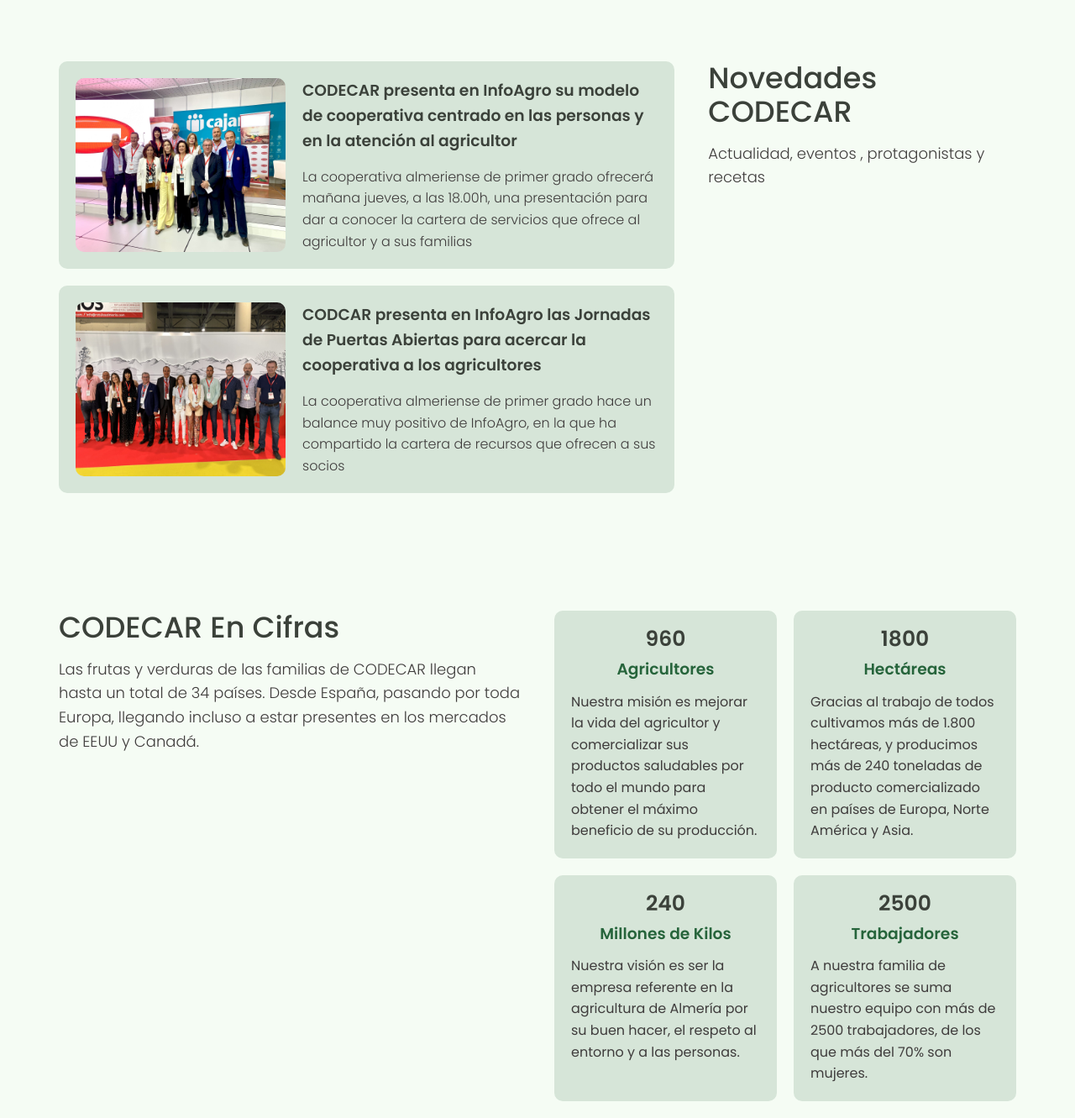
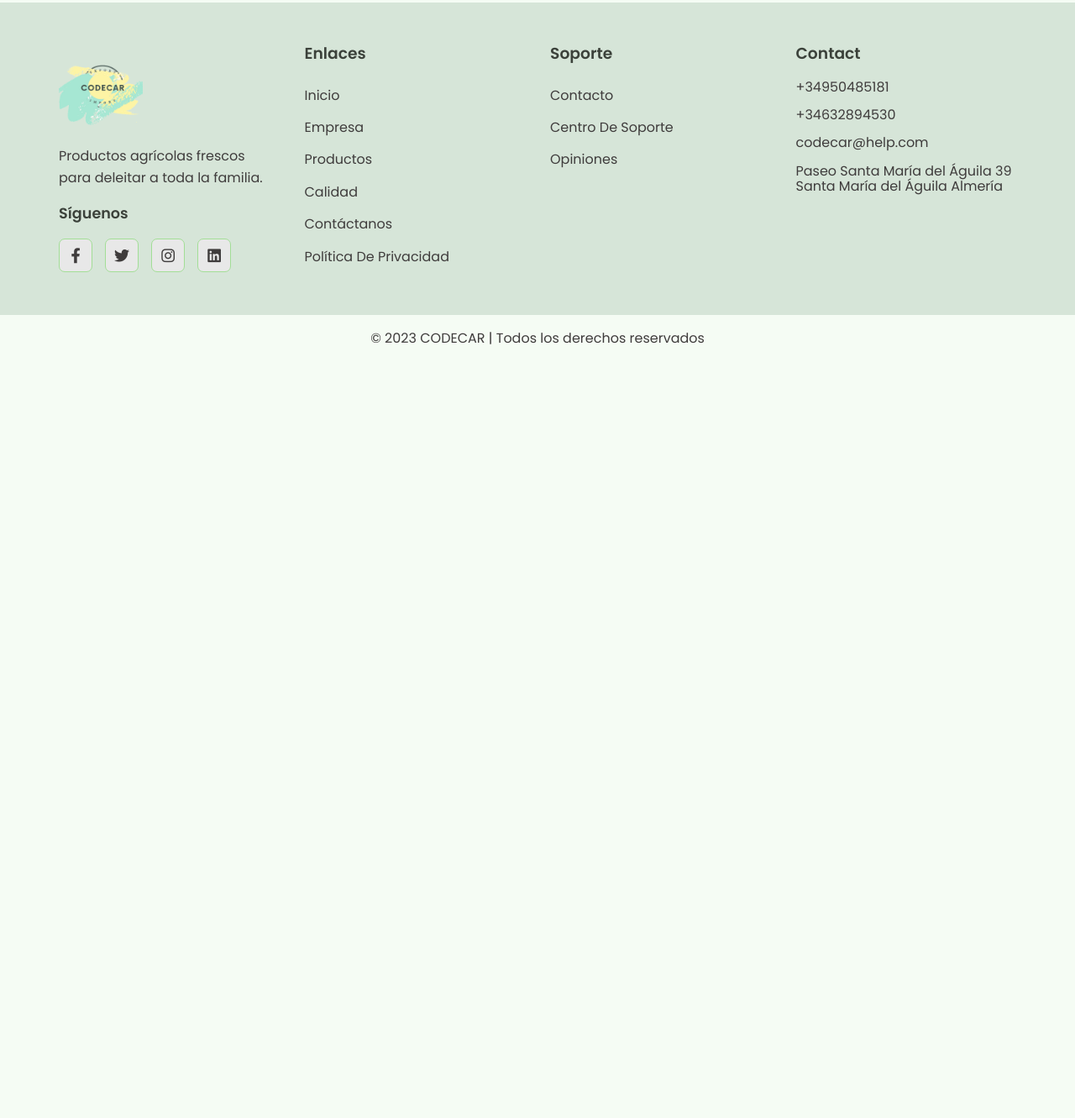
Before and after one commit to MajidALILOUCH/codecar, a plain HTML site: page index.html in a window 1280 px wide. Shown: the part 2169-3500 px from the top of the page at 84% size. After the commit the page ends 2600 px from the top, so only its background shows below. Drawn offline with nearby package versions, Linux system fonts and the light colour scheme.

Commit message:
Update index.html

```diff
--- a/index.html
+++ b/index.html
@@ -161,101 +161,6 @@
       </div>
     </div>
     <!-- end discount -->
-    <!-- start event -->
-    <div class="event" data-aos="fade-up">
-      <div class="container">
-        <div class="events">
-          <div class="box">
-            <img src="images/event-1.jpg" alt="img" />
-            <div class="text">
-              <h3>
-                CODECAR presenta en InfoAgro su modelo de cooperativa centrado
-                en las personas y en la atención al agricultor
-              </h3>
-              <p>
-                La cooperativa almeriense de primer grado ofrecerá mañana
-                jueves, a las 18.00h, una presentación para dar a conocer la
-                cartera de servicios que ofrece al agricultor y a sus familias
-              </p>
-            </div>
-          </div>
-          <div class="box">
-            <img src="images/event-2.jpg" alt="img" />
-            <div class="text">
-              <h3>
-                CODCAR presenta en InfoAgro las Jornadas de Puertas Abiertas
-                para acercar la cooperativa a los agricultores
-              </h3>
-              <p>
-                La cooperativa almeriense de primer grado hace un balance muy
-                positivo de InfoAgro, en la que ha compartido la cartera de
-                recursos que ofrecen a sus socios
-              </p>
-            </div>
-          </div>
-        </div>
-        <div class="heading">
-          <div class="main-heading">
-            <h2 class="main-title">Novedades CODECAR</h2>
-            <p>Actualidad, eventos , protagonistas y recetas</p>
-          </div>
-        </div>
-      </div>
-    </div>
-    <!-- end event -->
-    <!-- start why-us -->
-    <div class="why-us" data-aos="fade-up">
-      <div class="container">
-        <div class="heading">
-          <div class="main-heading">
-            <h2 class="main-title">CODECAR en cifras</h2>
-            <p>
-              Las frutas y verduras de las familias de CODECAR llegan hasta un
-              total de 34 países. Desde España, pasando por toda Europa,
-              llegando incluso a estar presentes en los mercados de EEUU y
-              Canadá.
-            </p>
-          </div>
-        </div>
-        <div class="boxes-holder">
-          <div class="box">
-            <span>960</span>
-            <h3>Agricultores</h3>
-            <p>
-              Nuestra misión es mejorar la vida del agricultor y comercializar
-              sus productos saludables por todo el mundo para obtener el máximo
-              beneficio de su producción.
-            </p>
-          </div>
-          <div class="box">
-            <span>1800</span>
-            <h3>Hectáreas</h3>
-            <p>
-              Gracias al trabajo de todos cultivamos más de 1.800 hectáreas, y
-              producimos más de 240 toneladas de producto comercializado en
-              países de Europa, Norte América y Asia.
-            </p>
-          </div>
-          <div class="box">
-            <span>240</span>
-            <h3>Millones de Kilos</h3>
-            <p>
-              Nuestra visión es ser la empresa referente en la agricultura de
-              Almería por su buen hacer, el respeto al entorno y a las personas.
-            </p>
-          </div>
-          <div class="box">
-            <span>2500</span>
-            <h3>Trabajadores</h3>
-            <p>
-              A nuestra familia de agricultores se suma nuestro equipo con más
-              de 2500 trabajadores, de los que más del 70% son mujeres.
-            </p>
-          </div>
-        </div>
-      </div>
-    </div>
-    <!-- end why-us -->
     <!-- start footer -->
     <footer>
       <div class="container">
```
